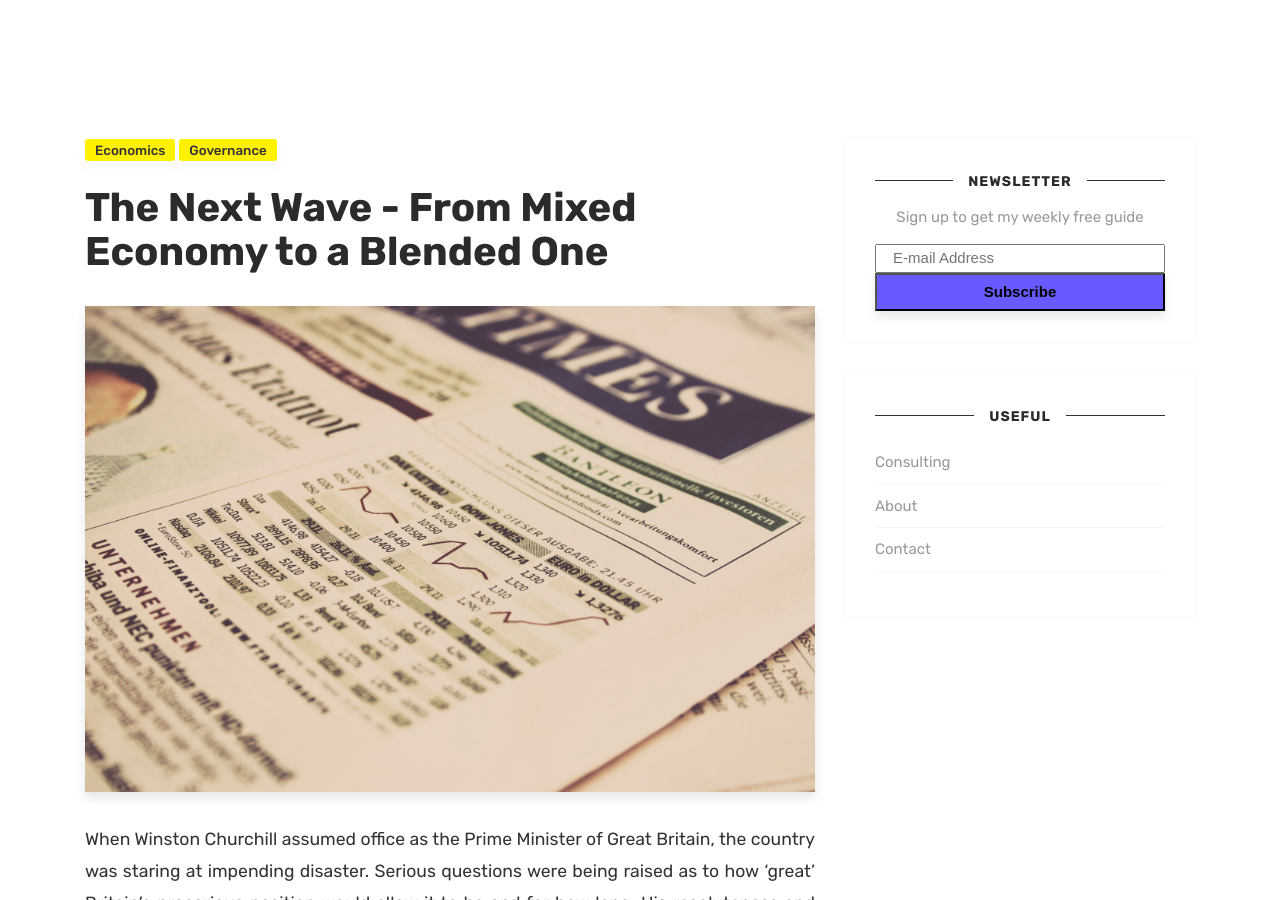
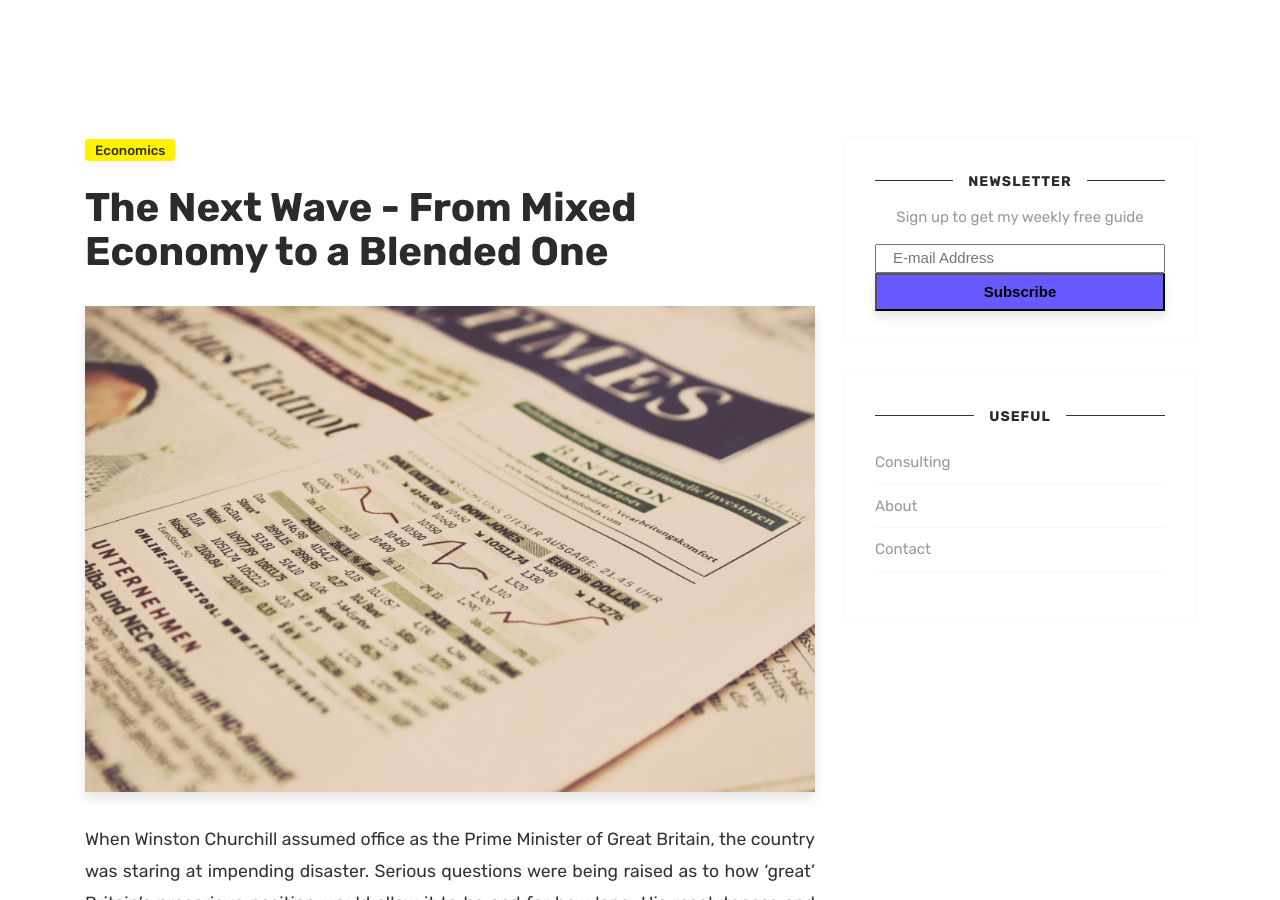
Before and after one commit to rohanharikr/RaviKumarPillai, a Jekyll site: the page built from _posts/2020-06-05-the-next-wave.md, in a window 1280 px wide and 900 px high. Built offline with Jekyll 4.4.1, drawn with Linux system fonts in a browser that asks for light colours; comment, search, counter and statistics services are not loaded.

Commit message:
Update from Forestry.io Ravi Kumar updated _posts/2020-06-05-the-next-wave.md

```diff
--- a/_posts/2020-06-05-the-next-wave.md
+++ b/_posts/2020-06-05-the-next-wave.md
@@ -4,7 +4,6 @@ title: The Next Wave - From Mixed Economy to a Blended One
 author: Ravi
 categories:
 - economics
-- governance
 image: assets/images/economy.jpg
 comments: true
 
```
